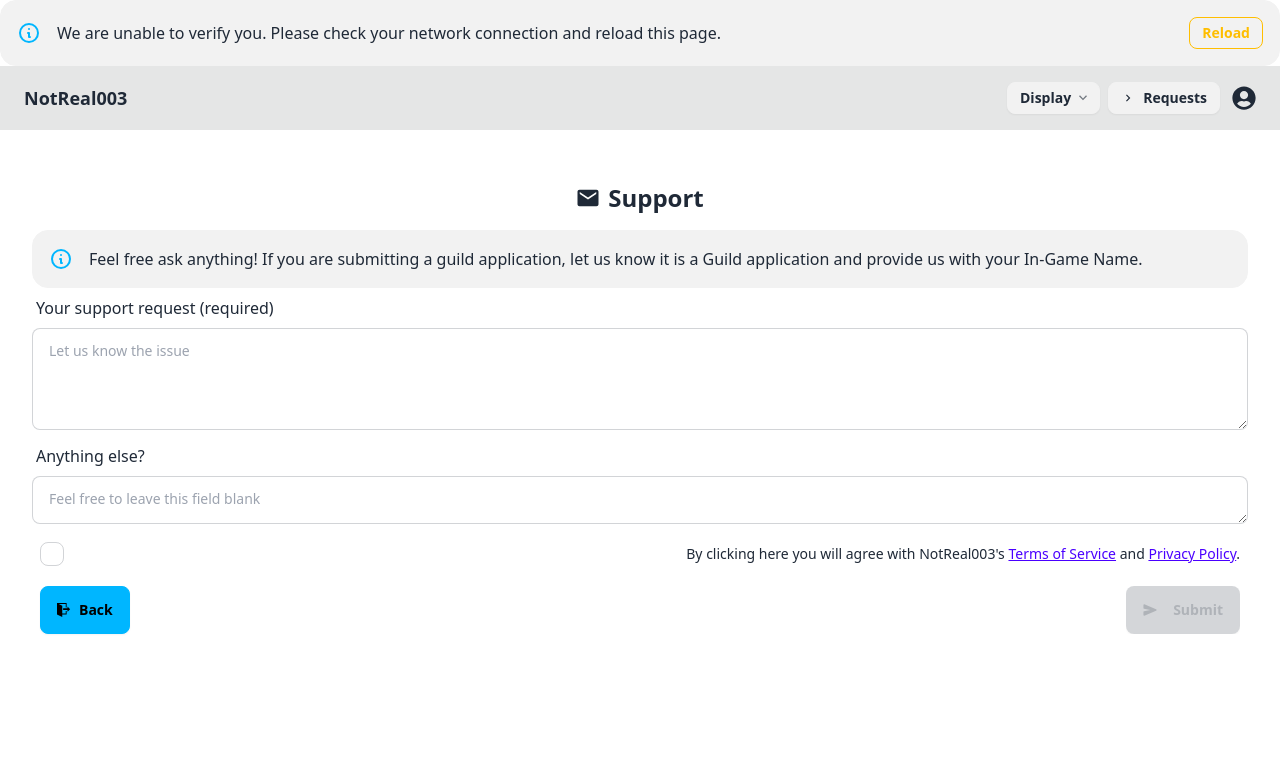
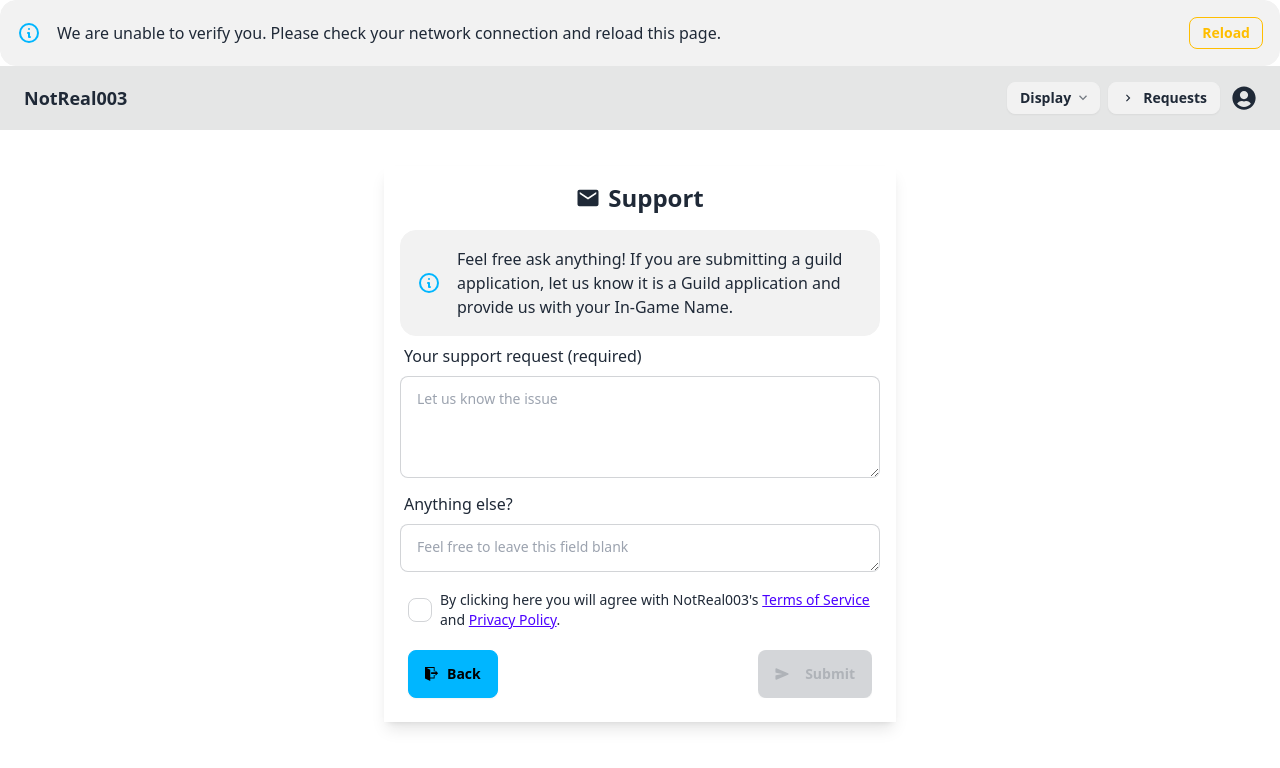
Before and after one commit to NotReal003/REQUEST-MANAGEMENT-SYSTEM, a React (Create React App) app: page /support in a window 1280 px wide. Shown: the top 768 px of the page. Built offline with nearby package versions, Linux system fonts and the light colour scheme; no server answers; sample sign-in values are in the browser's storage.

Commit message:
Update Support.jsx

```diff
--- a/src/pages/Support.jsx
+++ b/src/pages/Support.jsx
@@ -84,7 +84,7 @@ const Support = () => {
   }, [messageLink, additionalInfo, agree, navigate]);
 
   return (
-    <div className="container mx-auto p-4">
+    <div className="flex flex-col items-center justify-center p-4 max-w-md md:max-w-lg mx-auto shadow-lg">
       <ToastContainer className="m-2 items-center shadow-lg"/>
       <div className="form-container">
         <h1 className="text-2xl font-bold mb-4 fill-current flex items-center justify-center">
```
